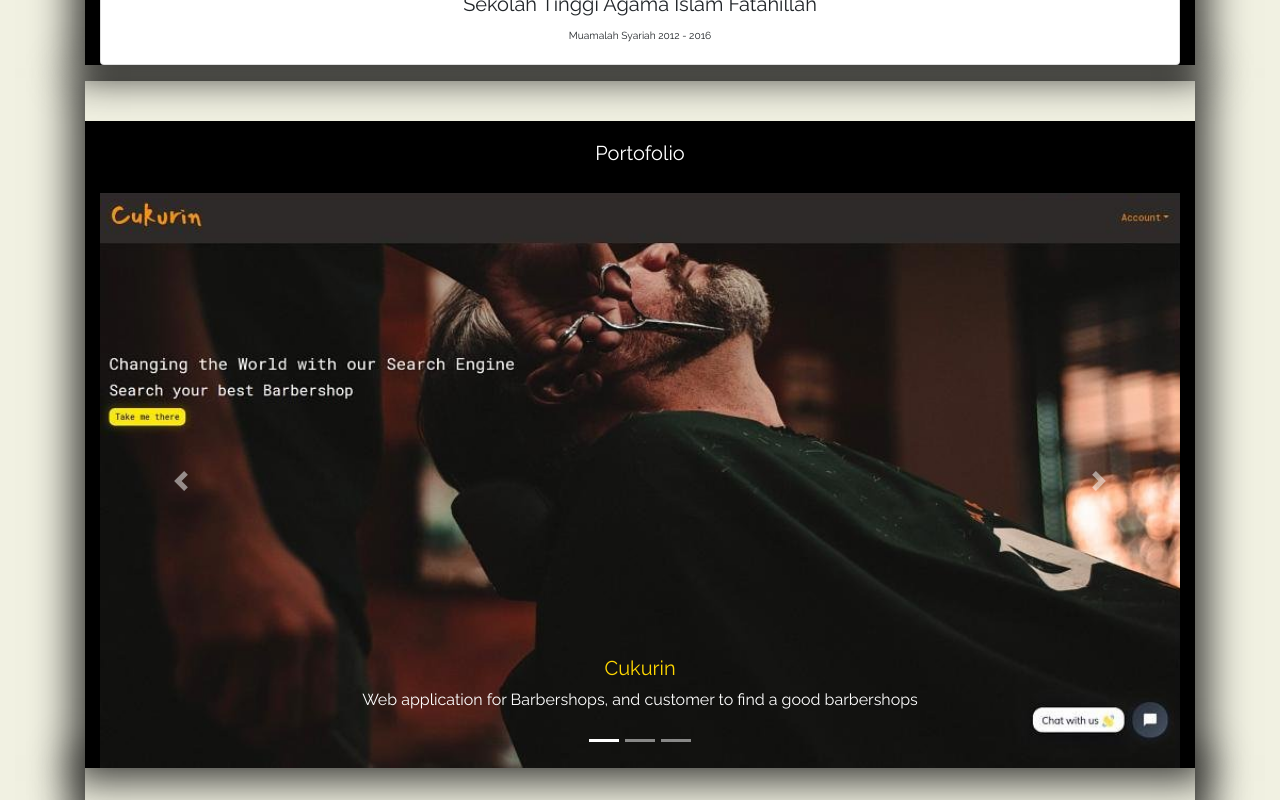
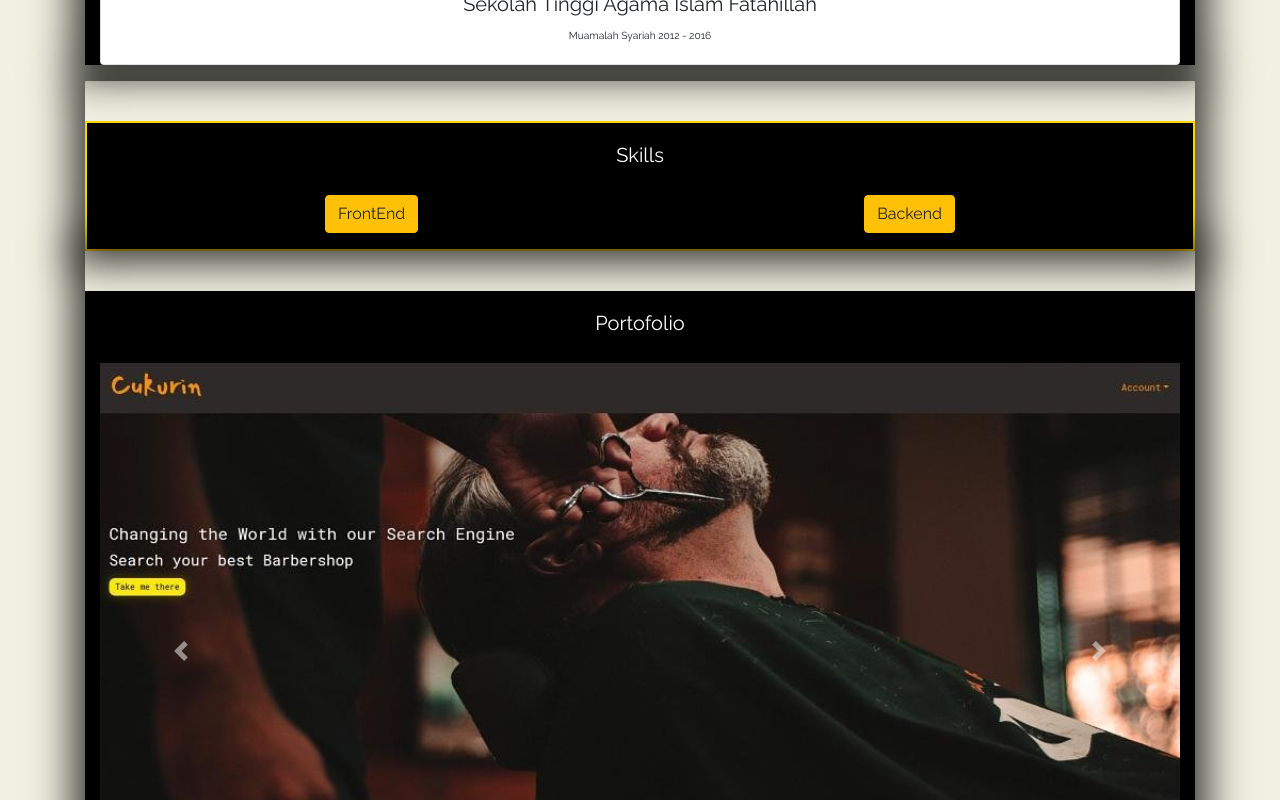
Before and after one commit to idhoramgg/ido, a React (Create React App) app: page / in a window 1280 px wide. Shown: the part 2700-3500 px from the top of the page. Built offline with nearby package versions, Linux system fonts and the light colour scheme.

Commit message:
add some comp

```diff
--- a/public/index.html
+++ b/public/index.html
@@ -3,6 +3,7 @@
   <head>
     <meta charset="utf-8" />
     <link href="https://stackpath.bootstrapcdn.com/font-awesome/4.7.0/css/font-awesome.min.css" rel="stylesheet" integrity="sha384-wvfXpqpZZVQGK6TAh5PVlGOfQNHSoD2xbE+QkPxCAFlNEevoEH3Sl0sibVcOQVnN" crossorigin="anonymous">
+    <link rel="stylesheet" href="path/to/font-awesome/css/font-awesome.min.css">
     <link href="https://fonts.googleapis.com/css?family=Raleway&display=swap" rel="stylesheet">
     <link rel="stylesheet" href="https://stackpath.bootstrapcdn.com/bootstrap/4.4.1/css/bootstrap.min.css" integrity="sha384-Vkoo8x4CGsO3+Hhxv8T/Q5PaXtkKtu6ug5TOeNV6gBiFeWPGFN9MuhOf23Q9Ifjh" crossorigin="anonymous">
     <link rel="icon" href="%PUBLIC_URL%/favicon.ico" />
--- a/src/App.js
+++ b/src/App.js
@@ -11,6 +11,7 @@ import Footer from './components/Footer'
 import School from './components/School'
 import Loading from './components/Loading'
 import Portofolio from './components/Portofolio'
+import Skills from './components/Skills'
 
 export default class App extends Component {
   constructor(props){
@@ -55,6 +56,9 @@ export default class App extends Component {
           <School />
           </div>
           <div className="App">
+          <Skills />
+          </div>
+          <div className="App">
           <Portofolio/>
           </div>
           <div className="App">
--- /dev/null
+++ b/src/components/Skills.js
@@ -0,0 +1,97 @@
+import React from "react";
+import "../index.css"
+
+export const Skills = () => {
+  const cardEl = {
+    minWidth: "100%",
+    display: "flex",
+    color: 'white',
+    backgroundColor: 'black'
+  };
+  const colora = {
+      backgroundColor: 'black',
+      border: '1px solid gold',
+      color: 'white',
+
+      "&:hover": {
+          backgroundColor: "gold",
+          color: 'black'
+      }
+  }
+  return (
+    <div
+      className="container"
+      style={{
+        backgroundColor: "black",
+        minWidth: "100%",
+        height: "100%",
+        color: "white",
+        border: '2px solid gold',
+      }}
+    >
+      <h5 id="skills" style={{ color: "white", padding: "20px" }}>
+        {" "}
+        Skills{" "}
+      </h5>
+      <p style={{ display: "flex", justifyContent: "space-around" }}>
+        <a
+          className="btn btn-warning"
+          data-toggle="collapse"
+          href="#multiCollapseExample1"
+          role="button"
+          aria-expanded="false"
+          aria-controls="multiCollapseExample1"
+        >
+          FrontEnd
+        </a>
+        <button
+          className="btn btn-warning"
+          type="button"
+          data-toggle="collapse"
+          data-target="#multiCollapseExample2"
+          aria-expanded="false"
+          aria-controls="multiCollapseExample2"
+        >
+          Backend
+        </button>
+      </p>
+      <div className="container">
+        <div className="row">
+          <div className="col">
+            <div className="collapse multi-collapse" id="multiCollapseExample1">
+              <div className="card card-body" style={cardEl}>
+                <ul className="list-group">
+                  <li style={colora} className="list-group-item">Figma</li>
+                  <li style={colora} className="list-group-item">HTML 5</li>
+                  <li style={colora} className="list-group-item">CSS 3</li>
+                  <li style={colora} className="list-group-item">Boostrap</li>
+                  <li style={colora} className="list-group-item">SASS</li>
+                  <li style={colora} className="list-group-item">JavaScript</li>
+                  <li style={colora} className="list-group-item">React JS</li>
+
+                </ul>
+              </div>
+            </div>
+          </div>
+          <div className="col">
+            <div className="collapse multi-collapse" id="multiCollapseExample2">
+              <div className="card card-body" style={cardEl}>
+              <ul className="list-group">
+                  <li style={colora} className="list-group-item">Node JS</li>
+                  <li style={colora} className="list-group-item">Express JS</li>
+                  <li style={colora} className="list-group-item">Python</li>
+                  <li style={colora} className="list-group-item">Django</li>
+                  <li style={colora} className="list-group-item">MySQL</li>
+                  <li style={colora} className="list-group-item">MongoDB</li>
+
+                </ul>
+              </div>
+            </div>
+          </div>
+        </div>
+      </div>
+    </div>
+  );
+};
+
+export default Skills;
```
